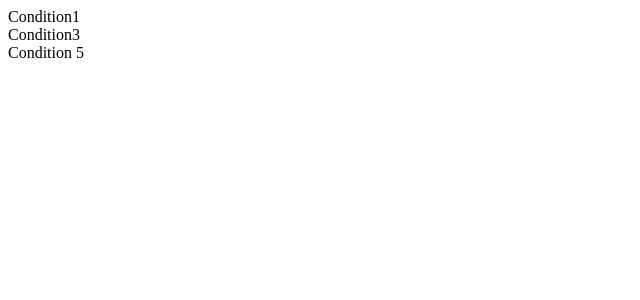
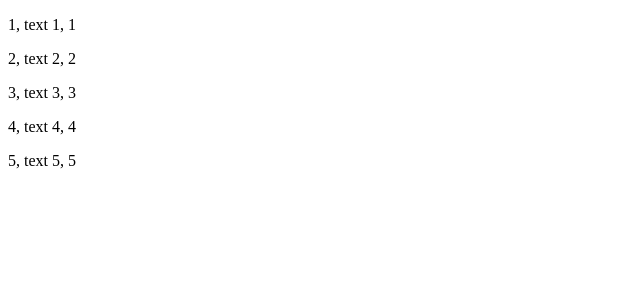
Before and after one commit to timh1203/react-redux-auth0-2019, a React (Create React App) app: page / in a window 1280 px wide. Shown: the top 300 px of the page, without its empty margins (0-640 px from the left). Built offline with nearby package versions, Linux system fonts and the light colour scheme.

Commit message:
Add arrays

```diff
--- a/src/App.js
+++ b/src/App.js
@@ -1,15 +1,11 @@
 import React from 'react';
 import './app.css'
-import ConditionalRendering1 from './functional/ConditionalRendering1'
-import ConditionalRendering2 from './functional/ConditionalRendering2'
-import ConditionalRendering3 from './functional/ConditionalRendering3'
+import Arrays1 from './containers/Arrays1'
 
 function App() {
   return (
     <div className="App">
-      <ConditionalRendering1 />
-      <ConditionalRendering2 />
-      <ConditionalRendering3 />
+      <Arrays1 />
     </div>
   );
 }
--- /dev/null
+++ b/src/containers/Arrays1.js
@@ -0,0 +1,30 @@
+import React, { Component } from 'react'
+
+class Arrays1 extends Component {
+  arr1 = [
+    { id: 1, text: "text 1", number: 1 },
+    { id: 2, text: "text 2", number: 2 },
+    { id: 3, text: "text 3", number: 3 },
+    { id: 4, text: "text 4", number: 4 },
+    { id: 5, text: "text 5", number: 5 },
+  ]
+
+  RenderListItem = (props) => (
+    <div>
+      <p>{props.item.id}, {props.item.text}, {props.item.number}</p>
+    </div>
+  )
+
+  render() {
+    return (
+      <div>
+        {this.arr1.map((item, index) => (
+          <this.RenderListItem key={item.id} item={item} />
+        ))
+        }
+      </div>
+    )
+  }
+}
+
+export default Arrays1
```
